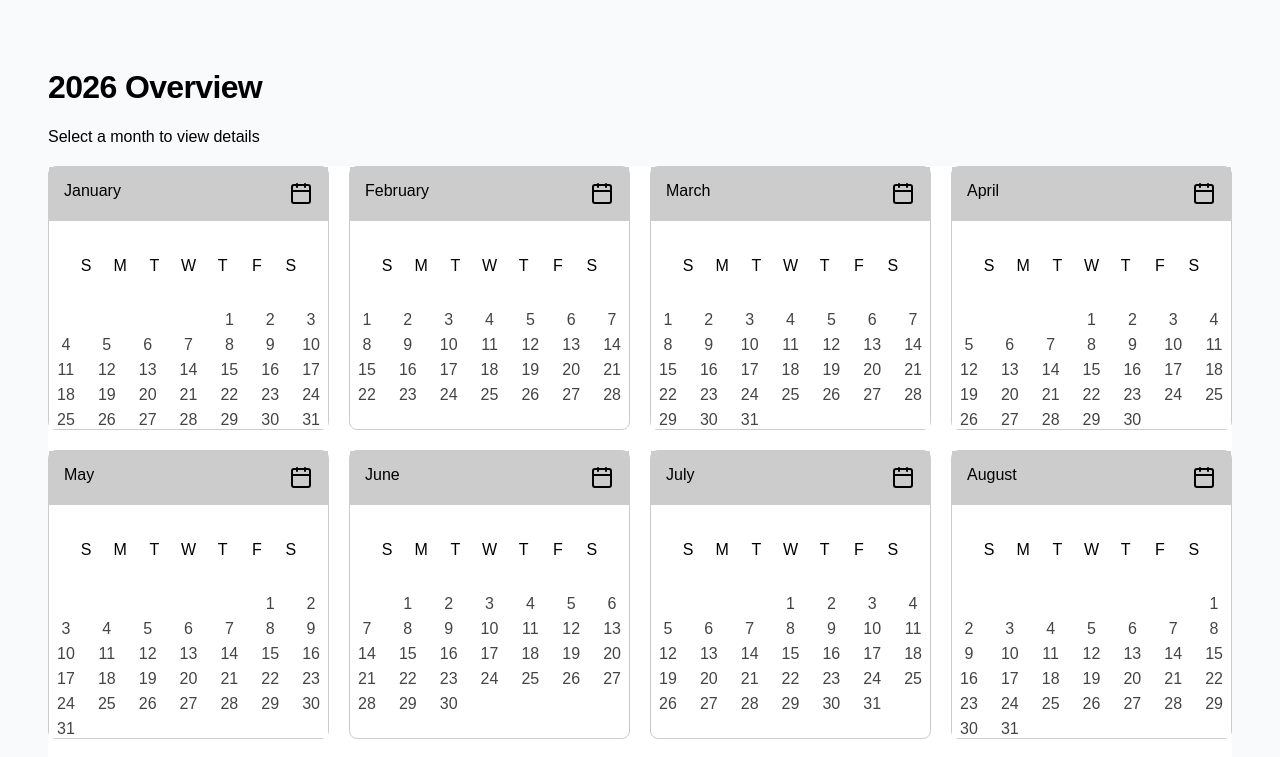
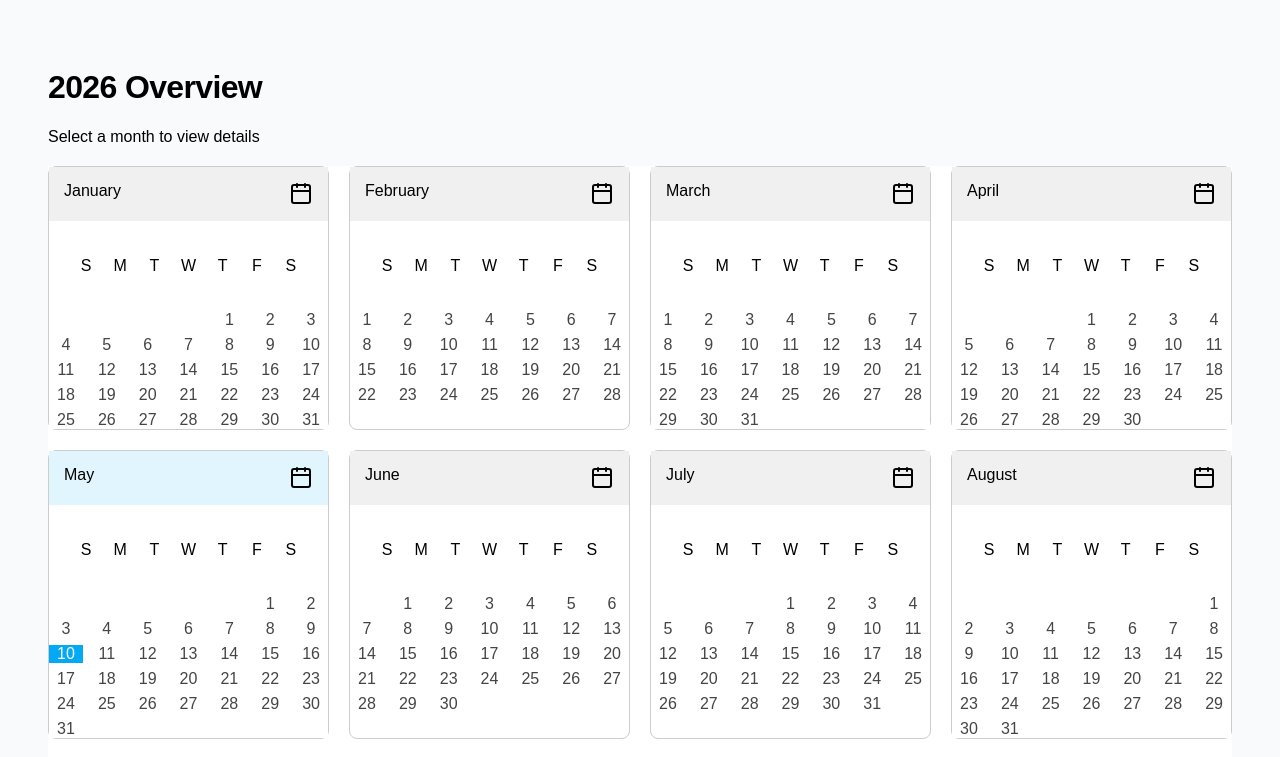
Before and after one commit to AfiaaSattar/FirstReactProject, a React (Vite) app: page / in a window 1280 px wide. Shown: the top 757 px of the page. Built offline with nearby package versions, Linux system fonts and the light colour scheme; the HTML template or start-up script is replaced by a standard one.

Commit message:
12th may 1AM

```diff
--- a/src/pages/MonthsPage.jsx
+++ b/src/pages/MonthsPage.jsx
@@ -9,16 +9,17 @@ const currentMonthIndex = now.getMonth();
 const currentDay = now.getDate();
 const currentYear = now.getFullYear();
 
-
 export default function MonthsPage(){
   const months = [
     "January", "February", "March", "April", "May", "June",
     "July", "August", "September", "October", "November", "December"
   ];
+
   const dayLabels = ["S", "M", "T", "W", "T", "F", "S"];
 
   const DateCell = styled.div`
-  color: ${props => props.isEmpty ? 'transparent' : '#444'};
+  color: ${props => props.isEmpty ? 'transparent' : props.isToday ? 'white' : '#444'};
+  background-color: ${props => props.isToday ? '#03a9f4' : 'transparent'}
   `
   const IconContainer = styled.div`
     display: flex;
@@ -69,7 +70,7 @@ export default function MonthsPage(){
           >
             <div>
               <div style={{
-                backgroundColor: '#ccc',
+               backgroundColor: index === currentMonthIndex && currentYear === 2026 ? '#e1f5fe' : '#f0f0f0',
                 display: 'grid',
                 gridTemplateColumns: 'repeat(2, 1fr)'
               }}>
@@ -104,12 +105,16 @@ export default function MonthsPage(){
                 backgroundColor: 'white',
                 gap: '7px',
               }}>
+              {getMonthData(index).map((day, i) => {
+                    // This logic checks if the cell is TODAY
+                    const isToday = index === currentMonthIndex && day === currentDay && currentYear === 2026;
 
-                {getMonthData(index).map((day,i) => (
-                  <DateCell key={i} isEmpty={!day}>
-                    {day}
-                  </DateCell>
-                ))}
+                    return (
+                      <DateCell key={i} isEmpty={!day} isToday={isToday}>
+                        {day}
+                      </DateCell>
+                    );
+                  })}
               </div>
             </div>
 
```
